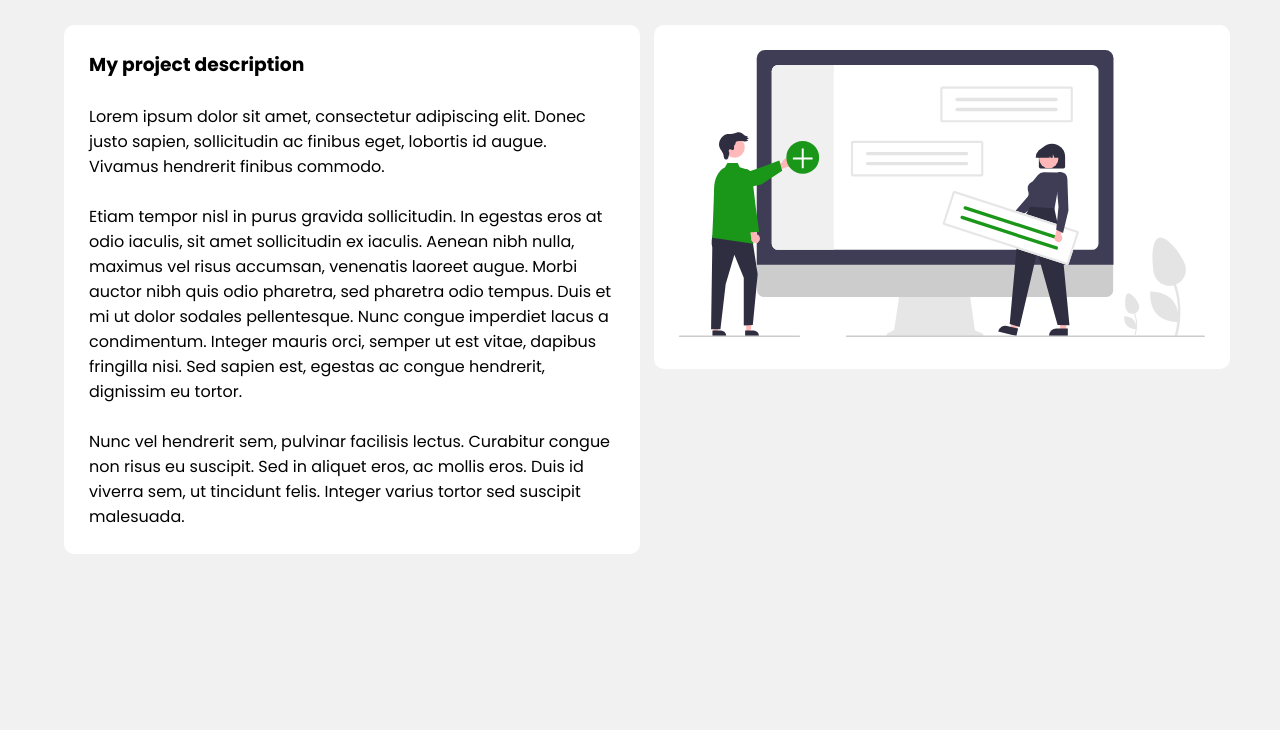
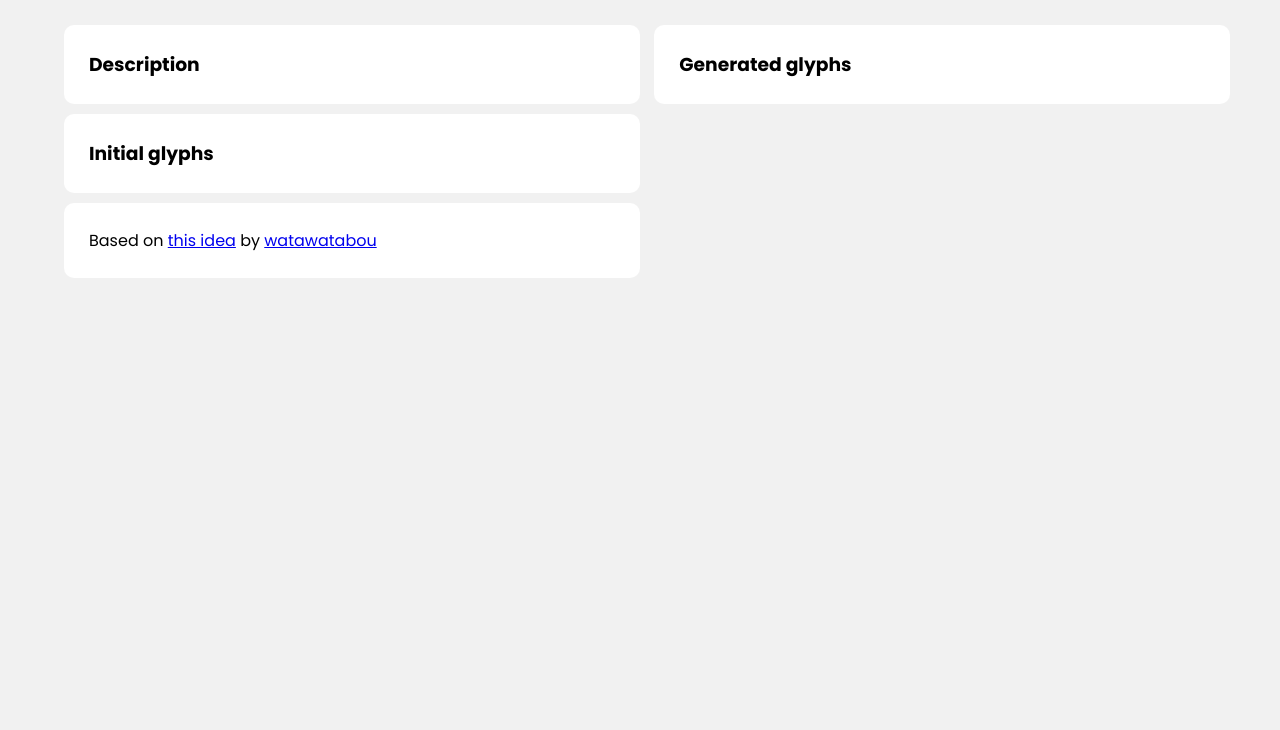
Before and after one commit to Aaes/glyphGenerator, a plain HTML site: page index.html in a window 1280 px wide. Shown: the part 70-800 px from the top of the page. Drawn offline with Linux system fonts and the light colour scheme.

Commit message:
Modified boiler plate project with initial headlines

```diff
--- a/base.css
+++ b/base.css
@@ -38,4 +38,5 @@ body {
   background-color: white;
   border-radius: 10px;
   padding: 25px;
+  margin-bottom: 10px;
 }
--- /dev/null
+++ b/glyphGenerator.js
@@ -0,0 +1 @@
+//# sourceMappingURL=glyphGenerator.js.map
--- a/index.html
+++ b/index.html
@@ -14,45 +14,35 @@
     />
     <title>Project</title>
     <link rel="stylesheet" type="text/css" href="./base.css" />
-    <script src="./project.js"></script>
+    <script src="./glyphGenerator.js"></script>
   </head>
   <body>
     <div class="menu">
-      <h2>Project title</h2>
+      <h2>Glyph generator</h2>
     </div>
     <div class="content">
       <div class="col-50">
         <div class="content-box">
-          <h3>My project description</h3>
-          <br />
+          <h3>Description</h3>
+        </div>
+        <div class="content-box">
+          <h3>Initial glyphs</h3>
+        </div>
+        <div class="content-box">
           <p>
-            Lorem ipsum dolor sit amet, consectetur adipiscing elit. Donec justo
-            sapien, sollicitudin ac finibus eget, lobortis id augue. Vivamus
-            hendrerit finibus commodo.
-          </p>
-          <br />
-          <p>
-            Etiam tempor nisl in purus gravida sollicitudin. In egestas eros at
-            odio iaculis, sit amet sollicitudin ex iaculis. Aenean nibh nulla,
-            maximus vel risus accumsan, venenatis laoreet augue. Morbi auctor
-            nibh quis odio pharetra, sed pharetra odio tempus. Duis et mi ut
-            dolor sodales pellentesque. Nunc congue imperdiet lacus a
-            condimentum. Integer mauris orci, semper ut est vitae, dapibus
-            fringilla nisi. Sed sapien est, egestas ac congue hendrerit,
-            dignissim eu tortor.
-          </p>
-          <br />
-          <p>
-            Nunc vel hendrerit sem, pulvinar facilisis lectus. Curabitur congue
-            non risus eu suscipit. Sed in aliquet eros, ac mollis eros. Duis id
-            viverra sem, ut tincidunt felis. Integer varius tortor sed suscipit
-            malesuada.
+            Based on
+            <a
+              href="https://www.reddit.com/r/proceduralgeneration/comments/5wzo7j/monthly_challenge_16_march_2017_procedural_runes/"
+              >this idea</a
+            >
+            by
+            <a href="https://www.reddit.com/user/watawatabou/">watawatabou</a>
           </p>
         </div>
       </div>
       <div class="col-50">
         <div class="content-box">
-          <img src="assets/start.svg" width="100%" />
+          <h3>Generated glyphs</h3>
         </div>
       </div>
     </div>
--- a/project.js
+++ /dev/null
@@ -1 +0,0 @@
-//# sourceMappingURL=project.js.map
--- a/tsconfig.json
+++ b/tsconfig.json
@@ -6,7 +6,7 @@
         "removeComments": true,
         "preserveConstEnums": true,
         "sourceMap": true,
-        "out": "./project.js"
+        "out": "./glyphGenerator.js"
     },
     "include": [
         "**/*"
```
Also changed, not shown: assets/start.svg (deleted), 4 other files.
